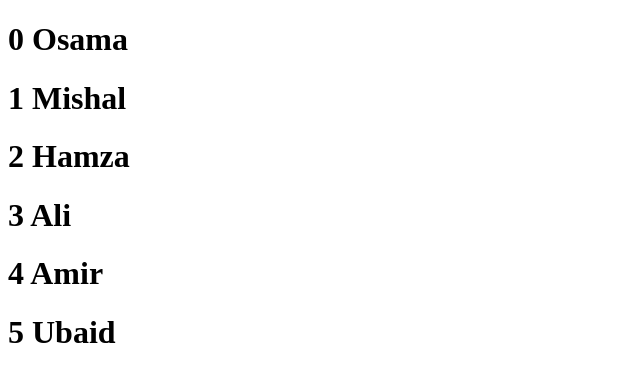
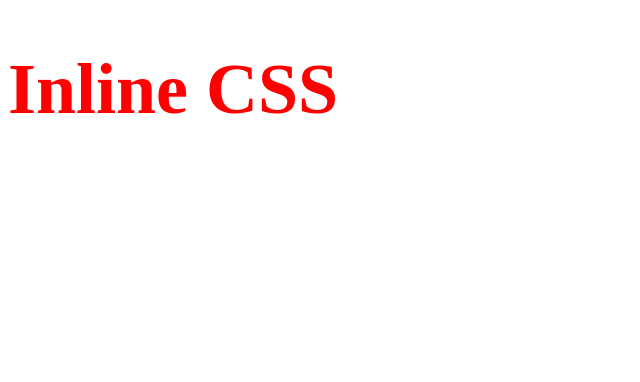
Before and after one commit to osama355/Practise, a React (Create React App) app: page / in a window 1280 px wide. Shown: the top 382 px of the page, without its empty margins (0-640 px from the left). Built offline with nearby package versions, Linux system fonts and the light colour scheme.

Commit message:
Inline styling

```diff
--- a/src/App.js
+++ b/src/App.js
@@ -10,12 +10,14 @@ import CondRendering from "./CondRendering";
 import NameList from "./NameList";
 import PersonList from "./PersonList";
 import IndAsKey from "./IndAsKey";
+import Inline from "./Inline";
 
 class App extends Component {
   render() {
     return (
       <div>
-        <IndAsKey />
+        <Inline />
+        {/* <IndAsKey /> */}
         {/* <NameList />
         <PersonList /> */}
         {/* <CondRendering /> */}
--- /dev/null
+++ b/src/Inline.jsx
@@ -0,0 +1,16 @@
+import React from "react";
+
+const Inline = () => {
+  const heading = {
+    fontSize: "72px",
+    color: "red"
+  };
+
+  return (
+    <div>
+      <h1 style={heading}>Inline CSS</h1>
+    </div>
+  );
+};
+
+export default Inline;
```
